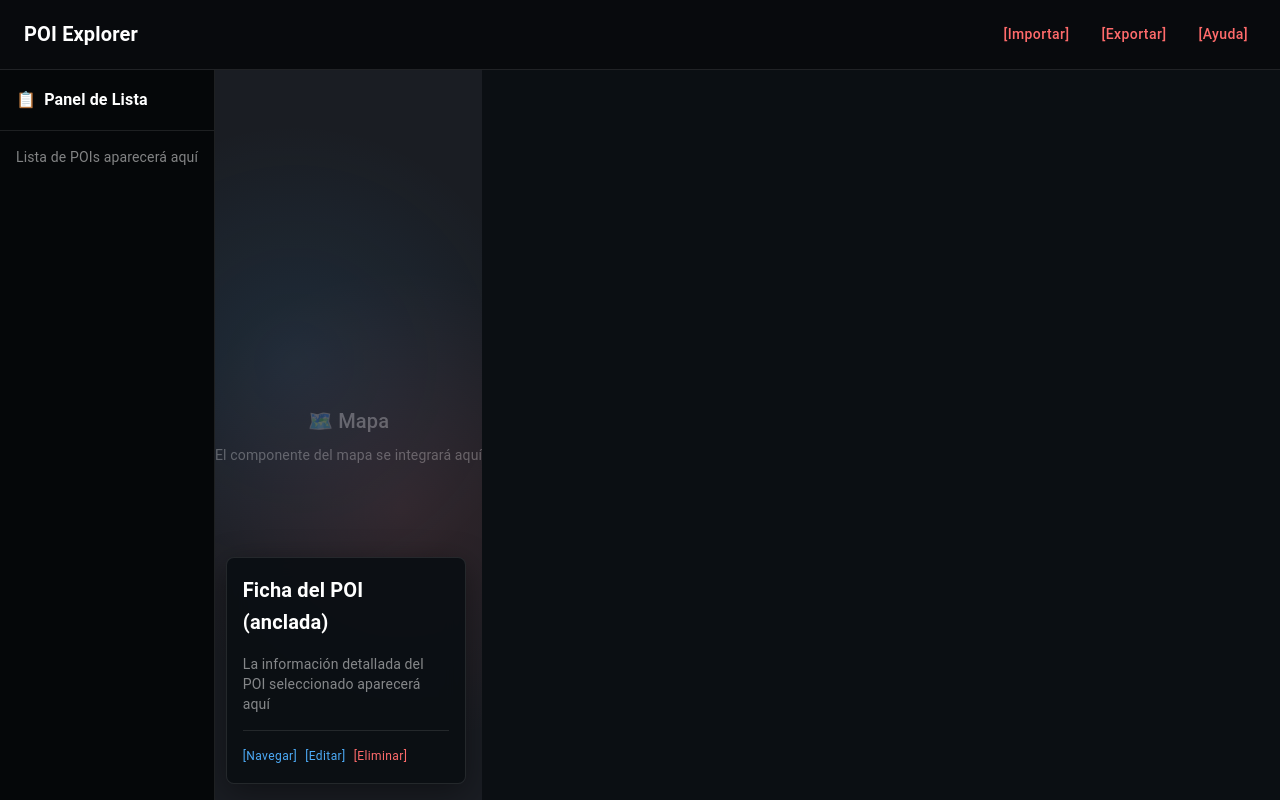
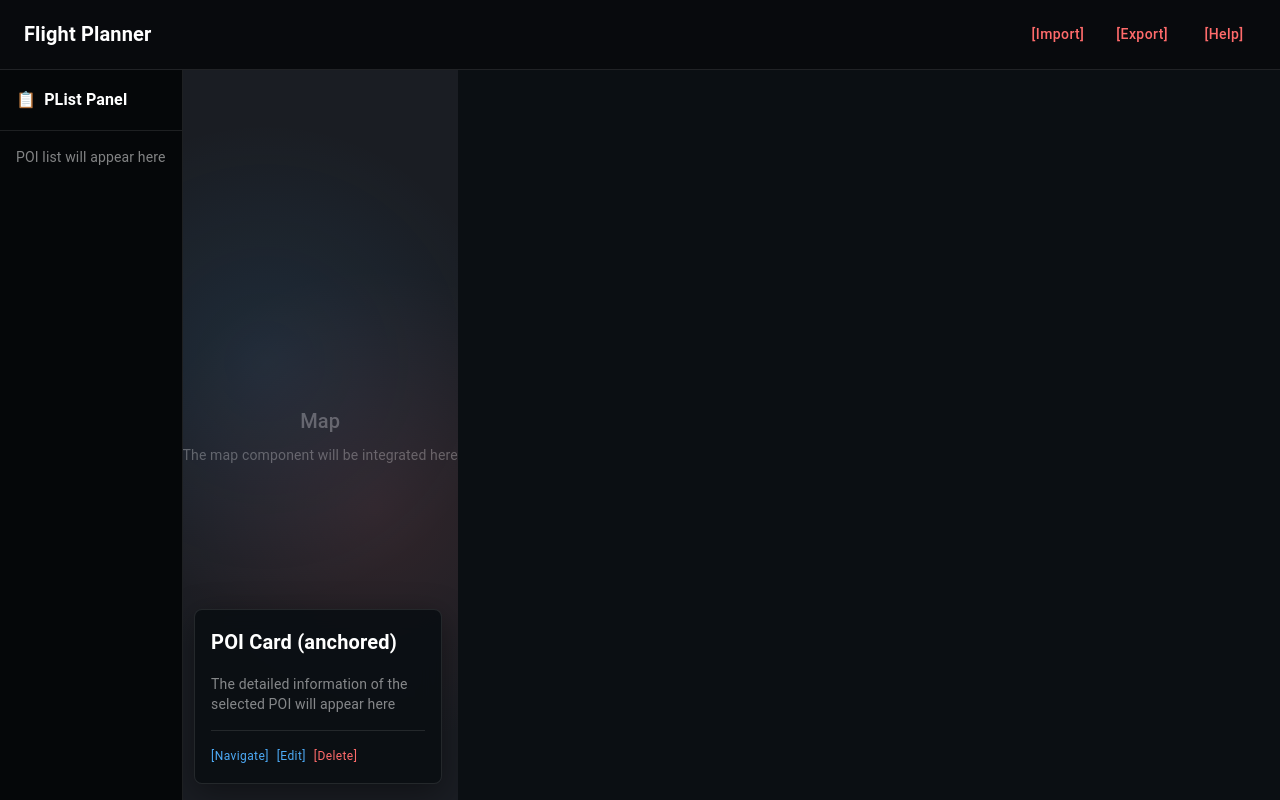
Before and after one commit to adrexzvii/SkyHigh-Studios-Assessment-2-Official, a React (Create React App) app in the folder worldflightpedia_toolbar_source_code/: page / in a window 1280 px wide. Built offline with nearby package versions, Linux system fonts and the light colour scheme; some icons are missing.

Commit message:
Refactor component comments and labels for clarity and consistency across ListPanel, Map, POICard, POIExplorer, and TopBar on english.

```diff
--- a/worldflightpedia_toolbar_source_code/src/components/ListPanel.js
+++ b/worldflightpedia_toolbar_source_code/src/components/ListPanel.js
@@ -14,7 +14,7 @@ const ListPanel = () => {
         overflow: 'hidden'
       }}
     >
-      {/* Header del Panel de Lista */}
+      {/* Header list panel */}
       <Box
         sx={{
           padding: '16px',
@@ -31,11 +31,11 @@ const ListPanel = () => {
             gap: 1
           }}
         >
-          <span style={{ color: '#4dabf7' }}>📋</span> Panel de Lista
+          <span style={{ color: '#4dabf7' }}>📋</span> PList Panel
         </Typography>
       </Box>
 
-      {/* Contenido del panel - área scrolleable para la lista de POIs */}
+      {/* Content panel - scrollable area for the POI list */}
       <Box
         sx={{
           flex: 1,
@@ -57,7 +57,7 @@ const ListPanel = () => {
           variant="body2"
           sx={{ color: 'rgba(255, 255, 255, 0.5)' }}
         >
-          Lista de POIs aparecerá aquí
+          POI list will appear here
         </Typography>
       </Box>
     </Box>
--- a/worldflightpedia_toolbar_source_code/src/components/Map.js
+++ b/worldflightpedia_toolbar_source_code/src/components/Map.js
@@ -15,7 +15,7 @@ const Map = () => {
         overflow: 'hidden'
       }}
     >
-      {/* Placeholder para el mapa */}
+      {/* Placeholder for the map */}
       <Box
         sx={{
           textAlign: 'center',
@@ -23,14 +23,14 @@ const Map = () => {
         }}
       >
         <Typography variant="h6" sx={{ mb: 1 }}>
-          🗺️ Mapa
+          Map
         </Typography>
         <Typography variant="body2">
-          El componente del mapa se integrará aquí
+          The map component will be integrated here
         </Typography>
       </Box>
 
-      {/* Overlay simulado del mapa con puntos */}
+      {/* Overlay map simulated with points */}
       <Box
         sx={{
           position: 'absolute',
--- a/worldflightpedia_toolbar_source_code/src/components/POICard.js
+++ b/worldflightpedia_toolbar_source_code/src/components/POICard.js
@@ -15,7 +15,7 @@ const POICard = () => {
       }}
     >
       <CardContent sx={{ padding: '16px', '&:last-child': { paddingBottom: '16px' } }}>
-        {/* Header de la ficha con botón cerrar */}
+        {/* Header of the card with close button */}
         <Box
           sx={{
             display: 'flex',
@@ -31,7 +31,7 @@ const POICard = () => {
               color: 'white'
             }}
           >
-            Ficha del POI (anclada)
+            POI Card (anchored)
           </Typography>
           <IconButton
             size="small"
@@ -47,17 +47,17 @@ const POICard = () => {
           </IconButton>
         </Box>
 
-        {/* Contenido de ejemplo */}
+        {/* Example content */}
         <Box sx={{ display: 'flex', flexDirection: 'column', gap: 1 }}>
           <Typography
             variant="body2"
             sx={{ color: 'rgba(255, 255, 255, 0.5)' }}
           >
-            La información detallada del POI seleccionado aparecerá aquí
+            The detailed information of the selected POI will appear here
           </Typography>
         </Box>
 
-        {/* Botones de acción de ejemplo */}
+        {/* Action buttons example */}
         <Box
           sx={{
             display: 'flex',
@@ -75,7 +75,7 @@ const POICard = () => {
               '&:hover': { textDecoration: 'underline' }
             }}
           >
-            [Navegar]
+            [Navigate]
           </Typography>
           <Typography
             variant="caption"
@@ -85,7 +85,7 @@ const POICard = () => {
               '&:hover': { textDecoration: 'underline' }
             }}
           >
-            [Editar]
+            [Edit]
           </Typography>
           <Typography
             variant="caption"
@@ -95,7 +95,7 @@ const POICard = () => {
               '&:hover': { textDecoration: 'underline' }
             }}
           >
-            [Eliminar]
+            [Delete]
           </Typography>
         </Box>
       </CardContent>
--- a/worldflightpedia_toolbar_source_code/src/components/TopBar.js
+++ b/worldflightpedia_toolbar_source_code/src/components/TopBar.js
@@ -13,7 +13,7 @@ const TopBar = () => {
         backgroundColor: 'rgba(0, 0, 0, 0.3)'
       }}
     >
-      {/* Título */}
+      {/* Title */}
       <Typography
         variant="h6"
         sx={{
@@ -21,10 +21,10 @@ const TopBar = () => {
           color: 'white'
         }}
       >
-        POI Explorer
+        Flight Planner
       </Typography>
 
-      {/* Botones de acción */}
+      {/* Action buttons */}
       <Box sx={{ display: 'flex', gap: 2 }}>
         <Button
           variant="text"
@@ -34,7 +34,7 @@ const TopBar = () => {
             fontWeight: 500
           }}
         >
-          [Importar]
+          [Import]
         </Button>
         <Button
           variant="text"
@@ -44,7 +44,7 @@ const TopBar = () => {
             fontWeight: 500
           }}
         >
-          [Exportar]
+          [Export]
         </Button>
         <Button
           variant="text"
@@ -54,7 +54,7 @@ const TopBar = () => {
             fontWeight: 500
           }}
         >
-          [Ayuda]
+          [Help]
         </Button>
       </Box>
     </Box>
```
Also changed, not shown: worldflightpedia_toolbar_source_code/src/components/POIExplorer.js (+5 -5 lines).
